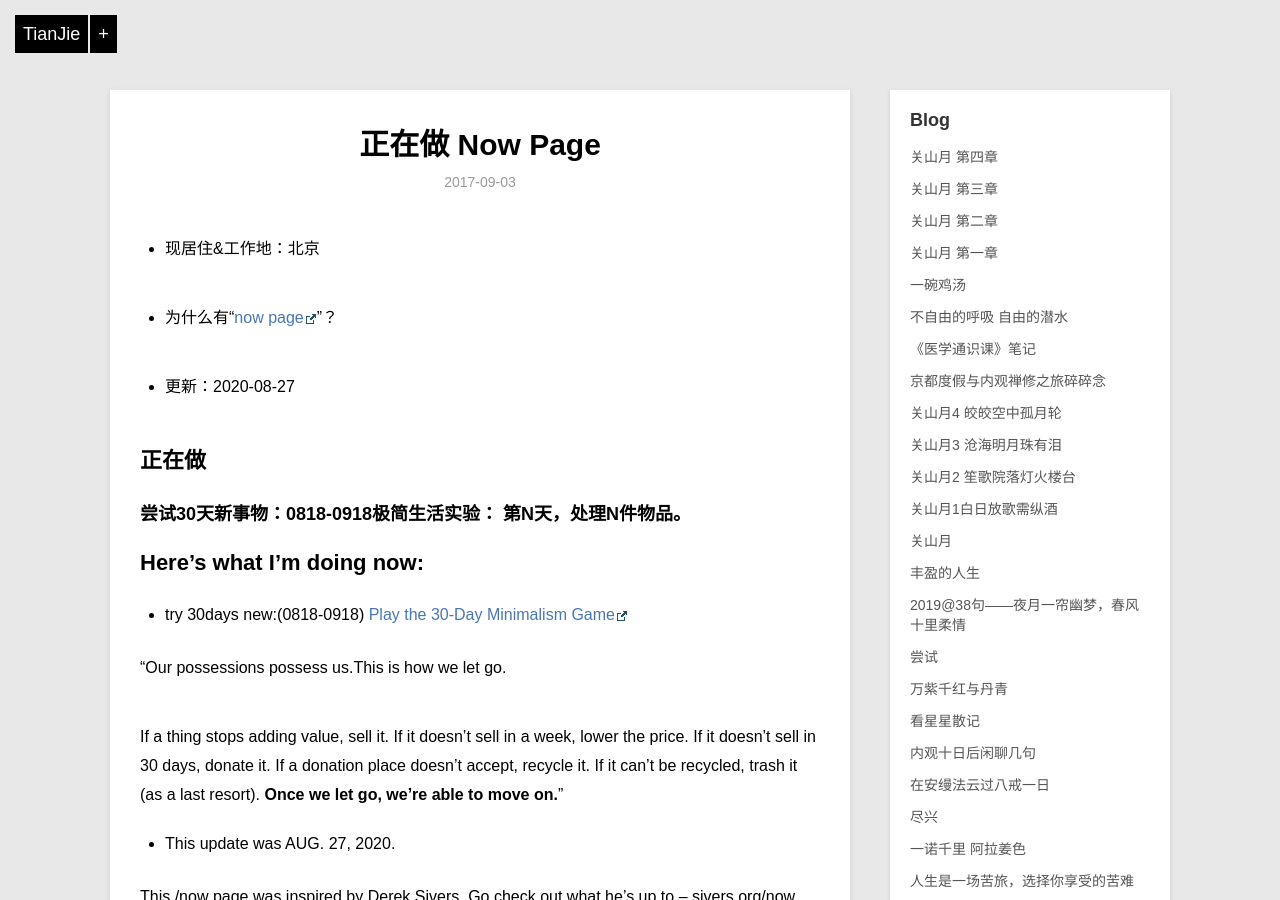
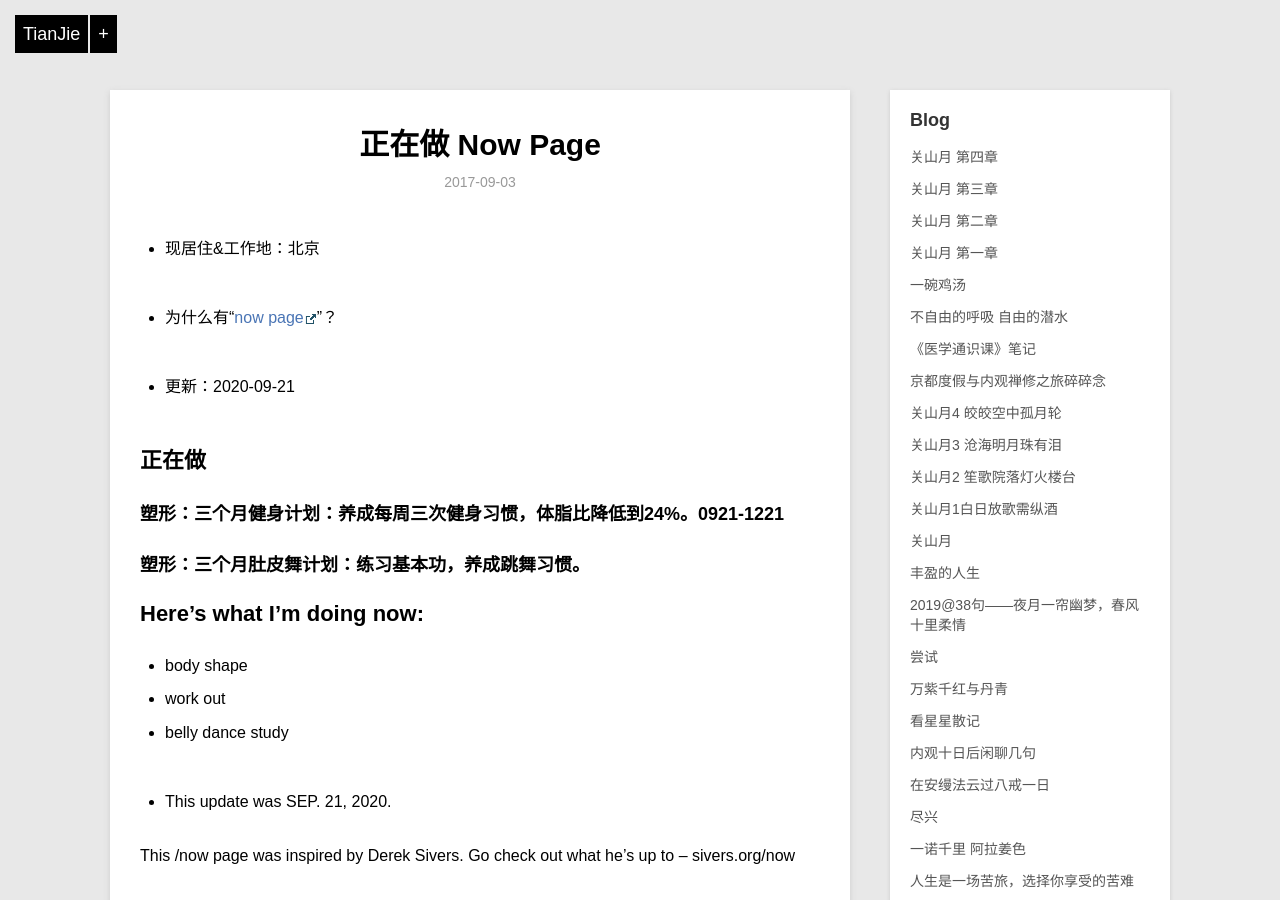
Before and after one commit to violettianjie/violettianjie.github.io, a Jekyll site: the page built from _posts/blog/2017-09-03-now.md, in a window 1280 px wide and 900 px high. Built offline with Jekyll 4.4.1, drawn with Linux system fonts in a browser that asks for light colours; comment, search, counter and statistics services are not loaded.

Commit message:
Update 2017-09-03-now.md

```diff
--- a/_posts/blog/2017-09-03-now.md
+++ b/_posts/blog/2017-09-03-now.md
@@ -8,26 +8,19 @@ category: blog
 
 - 为什么有“[now page](http://nownownow.com/about)”？
 
-- 更新：2020-08-27
+- 更新：2020-09-21
 
 ## 正在做
 
-### 尝试30天新事物：0818-0918极简生活实验： 第N天，处理N件物品。
+### 塑形：三个月健身计划：养成每周三次健身习惯，体脂比降低到24%。0921-1221
+### 塑形：三个月肚皮舞计划：练习基本功，养成跳舞习惯。
 
 ## Here’s what I’m doing now:
+- body shape
+- work out
+- belly dance study
 
-- try 30days new:(0818-0918) [Play the 30-Day Minimalism Game](https://www.theminimalists.com/game/)
-
-"Our possessions possess us.This is how we let go.
-
-If a thing stops adding value, sell it.
-If it doesn’t sell in a week, lower the price.
-If it doesn’t sell in 30 days, donate it.
-If a donation place doesn’t accept, recycle it.
-If it can’t be recycled, trash it (as a last resort).
-**Once we let go, we’re able to move on.**"
-
-- This update was AUG. 27, 2020.
+- This update was SEP. 21, 2020.
 
 This /now page was inspired by Derek Sivers. Go check out what he’s up to – sivers.org/now
 
```
